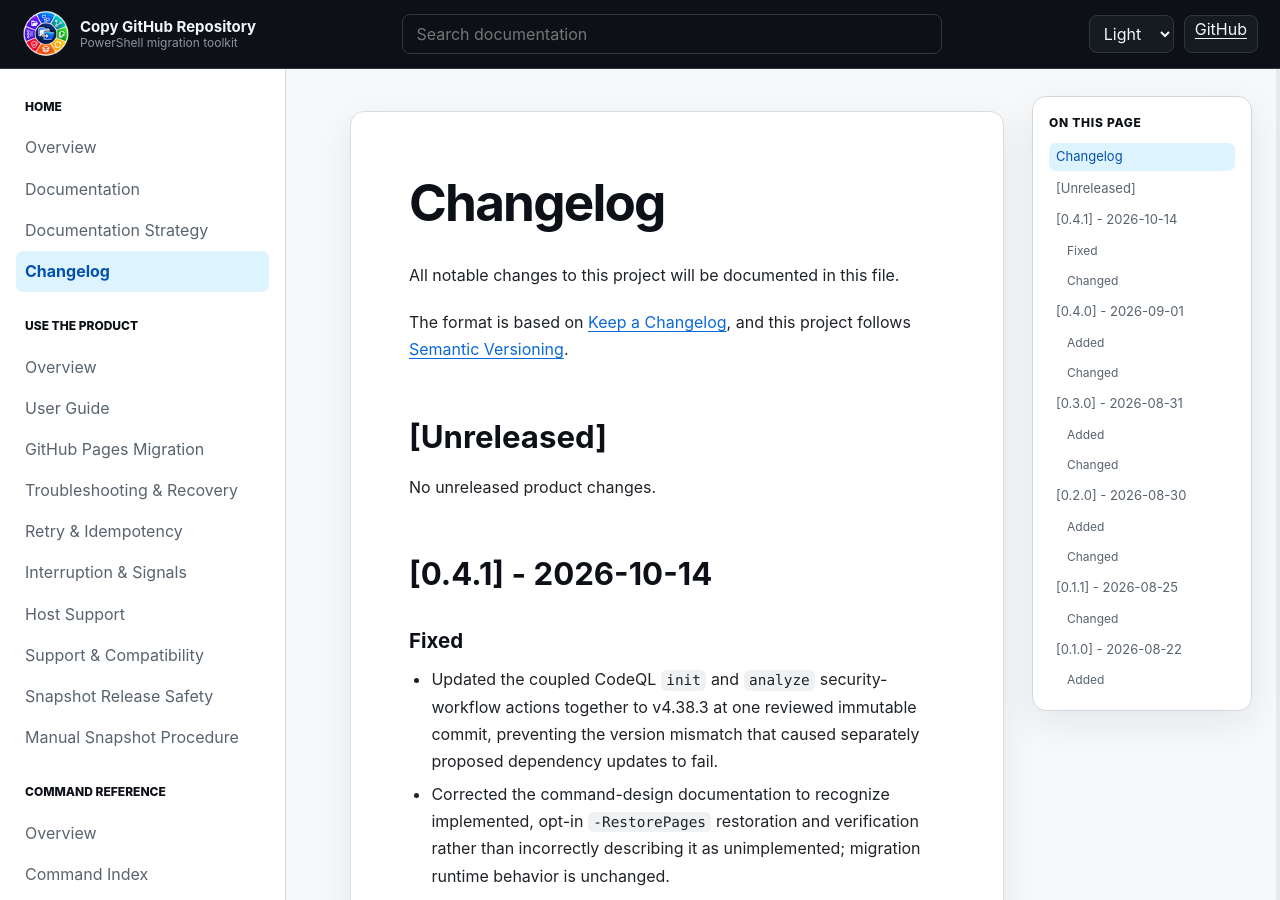
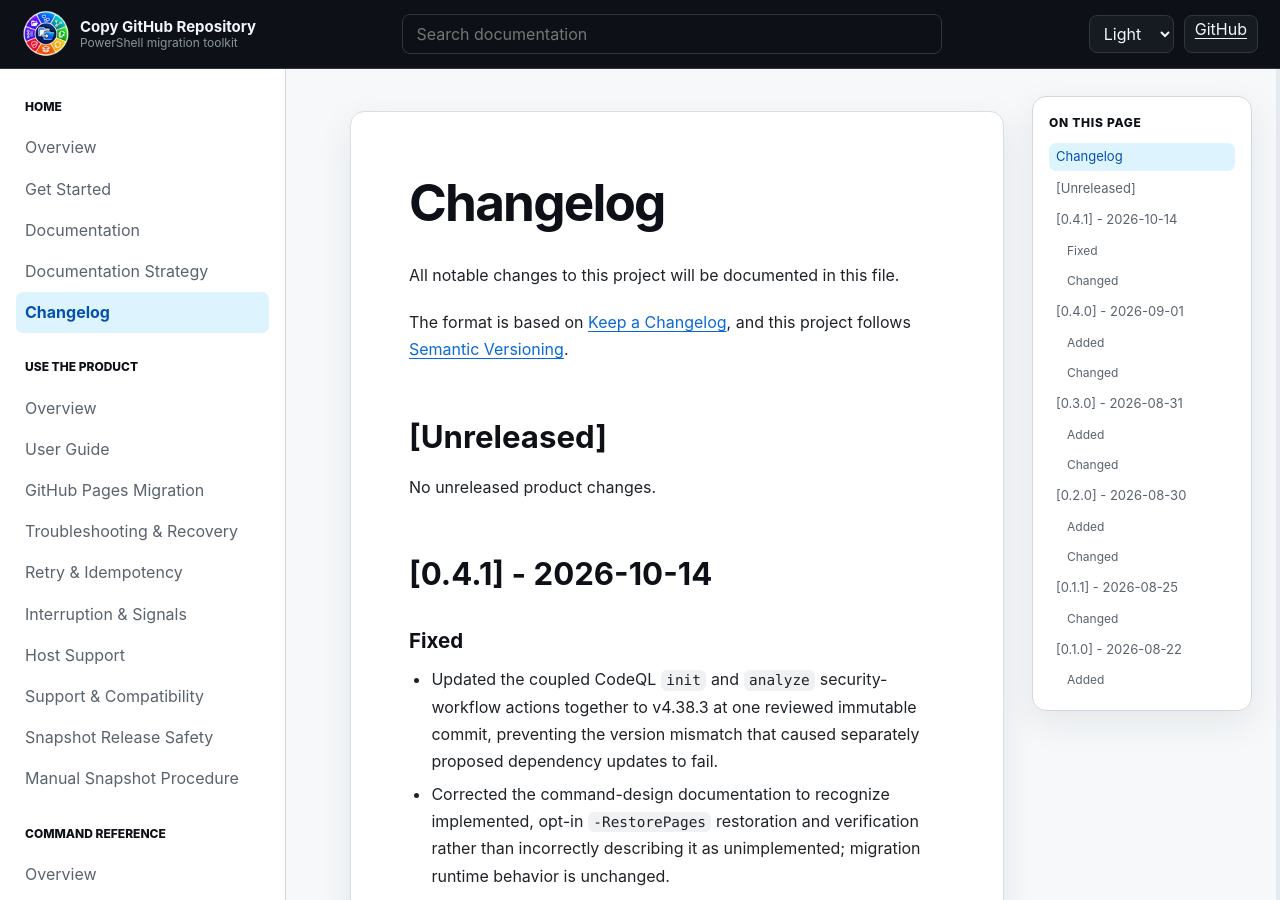
Before and after one commit to infoconex/copy-github-repo, a Jekyll site: the page built from CHANGELOG.md, in a window 1280 px wide and 900 px high. Built offline with Jekyll 4.4.1, drawn with Linux system fonts in a browser that asks for light colours.

Commit message:
docs: prioritize getting started in _data/navigation.yml (#160)

```diff
--- a/_data/navigation.yml
+++ b/_data/navigation.yml
@@ -2,6 +2,9 @@
   items:
     - title: Overview
       path: README.md
+    - title: Get Started
+      path: README.md
+      fragment: get-started
     - title: Documentation
       path: docs/README.md
     - title: Documentation Strategy
```
